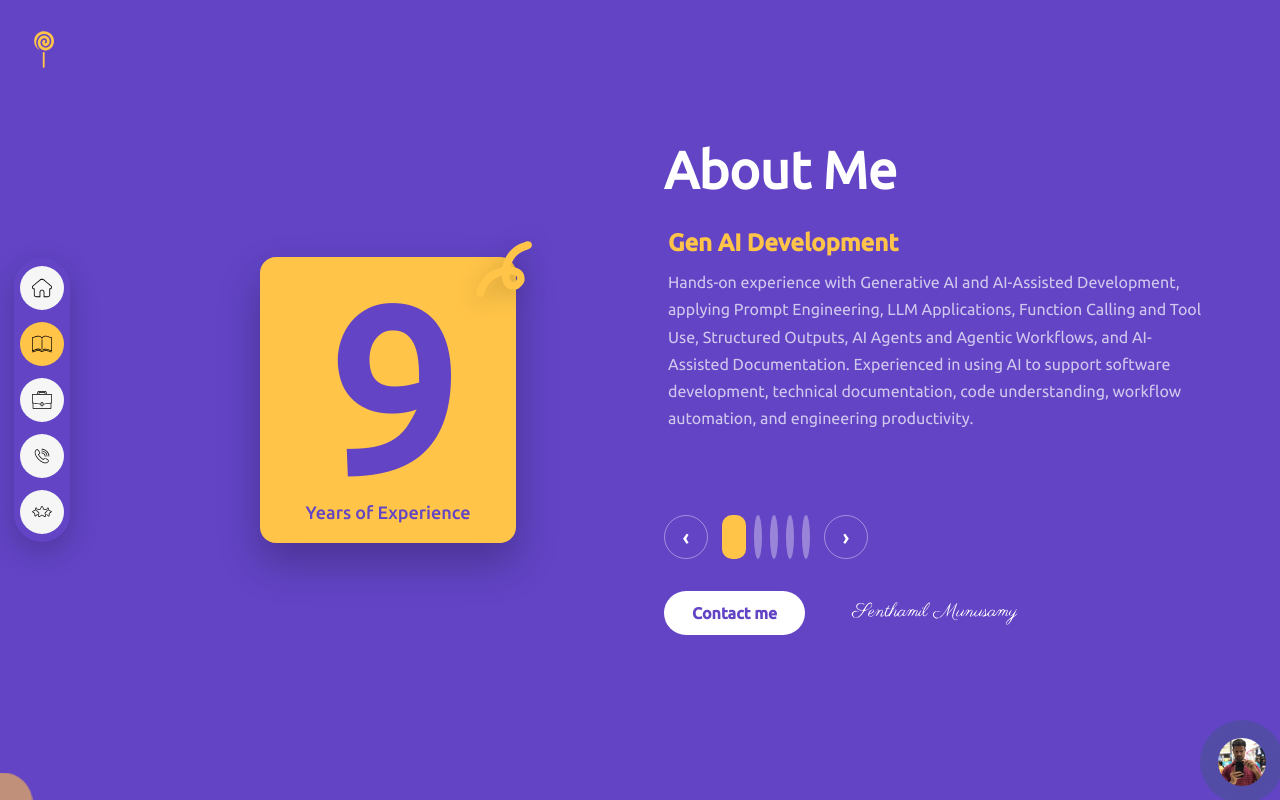
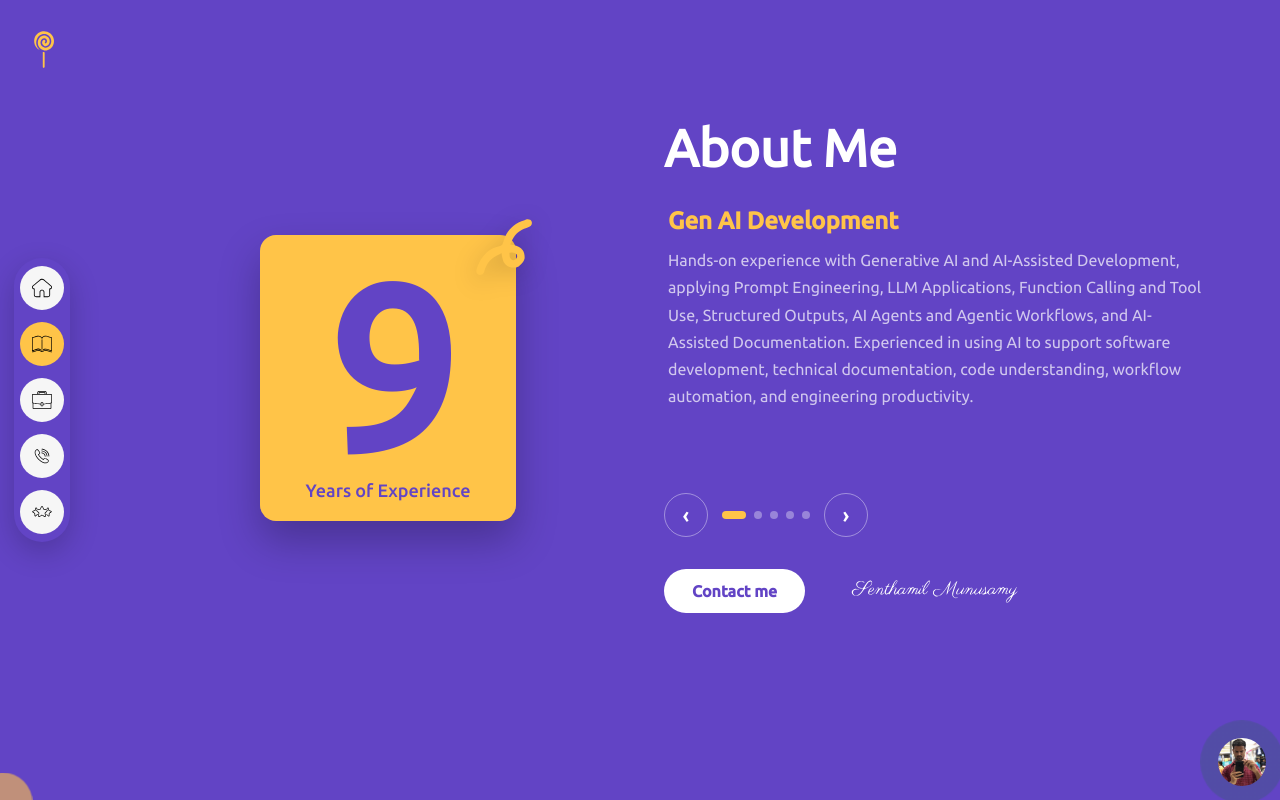
Before and after one commit to JammyJamm/Portfolio, a React (Create React App) app in the folder sourcecode/: page /about in a window 1280 px wide. Built offline with nearby package versions, Linux system fonts and the light colour scheme.

Commit message:
#updated changes

```diff
--- a/sourcecode/public/index.html
+++ b/sourcecode/public/index.html
@@ -1,9 +1,9 @@
-<!DOCTYPE html>
+<!doctype html>
 <html lang="en">
   <head>
     <meta charset="utf-8" />
     <link rel="icon" href="%PUBLIC_URL%/logo.ico" />
-    <meta name="viewport" content="width=device-width, initial-scale=1" />
+    <meta name="viewport" content="width=device-width, initial-scale=1.0" />
     <meta name="theme-color" content="#000000" />
     <meta
       name="description"
--- a/sourcecode/src/App.scss
+++ b/sourcecode/src/App.scss
@@ -43,7 +43,8 @@ main {
   pointer-events: none;
   position: relative;
   width: 100%;
-  min-height: 100vh;
+  height: 100vh;
+  overflow: hidden;
 
   .form-element {
     height: auto;
@@ -69,11 +70,15 @@ main input,
 main textArea {
   pointer-events: auto;
 }
-@media (min-width: 1024px) and (pointer: fine) {
-  main:hover ~ .ui-pointer {
-    scale: 6;
-    background-color: var(--yellow);
-    opacity: 0.5;
-    transition: scale 0.4s ease-in;
+@media (max-width: 1024px) and (pointer: fine) {
+  main {
+    height: auto;
+    overflow: auto;
+    &:hover ~ .ui-pointer {
+      scale: 6;
+      background-color: var(--yellow);
+      opacity: 0.5;
+      transition: scale 0.4s ease-in;
+    }
   }
 }
--- a/sourcecode/src/pages/about/style.scss
+++ b/sourcecode/src/pages/about/style.scss
@@ -182,6 +182,8 @@
     .dot {
       width: 8px;
       height: 8px;
+      min-width: 8px;
+      min-height: 8px;
       padding: 0;
       border: none;
       border-radius: 50%;
--- a/sourcecode/src/scss/common.scss
+++ b/sourcecode/src/scss/common.scss
@@ -17,7 +17,13 @@ html {
 
 body {
   margin: 0;
-  font-family: font-regular, -apple-system, BlinkMacSystemFont, "Segoe UI", Roboto, sans-serif;
+  font-family:
+    font-regular,
+    -apple-system,
+    BlinkMacSystemFont,
+    "Segoe UI",
+    Roboto,
+    sans-serif;
   font-weight: 400;
   font-style: normal;
   -webkit-font-smoothing: antialiased;
@@ -37,7 +43,8 @@ body {
 }
 
 code {
-  font-family: source-code-pro, Menlo, Monaco, Consolas, "Courier New", monospace;
+  font-family:
+    source-code-pro, Menlo, Monaco, Consolas, "Courier New", monospace;
 }
 
 /* ==========================================================================
@@ -48,7 +55,7 @@ code {
   max-width: 1200px;
   min-height: 100vh;
   margin: 0 auto;
-  padding: 80px 24px 80px 72px;
+  padding: 36px 24px 80px 72px;
   box-sizing: border-box;
   display: flex;
   flex-direction: column;
@@ -307,7 +314,17 @@ svg {
 }
 
 /* Universal text wrapping */
-h1, h2, h3, h4, h5, h6, p, label, span, a, button {
+h1,
+h2,
+h3,
+h4,
+h5,
+h6,
+p,
+label,
+span,
+a,
+button {
   overflow-wrap: break-word;
 }
 
```
